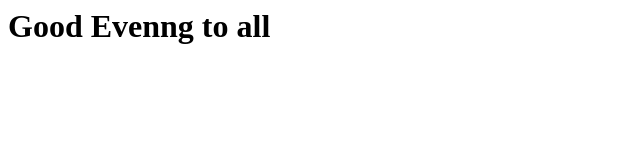
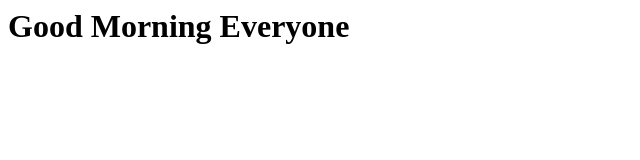
Before and after one commit to deepak-mech/jenkins-class-repo, a plain HTML site: page index.html in a window 1280 px wide. Shown: the whole page, without its empty margins (0-640 px from the left). Drawn offline with Linux system fonts and the light colour scheme.

Commit message:
Update index.html

```diff
--- a/index.html
+++ b/index.html
@@ -1 +1 @@
-<h1>Good Evenng to all</h1>
+<h1>Good Morning Everyone</h1>
```
